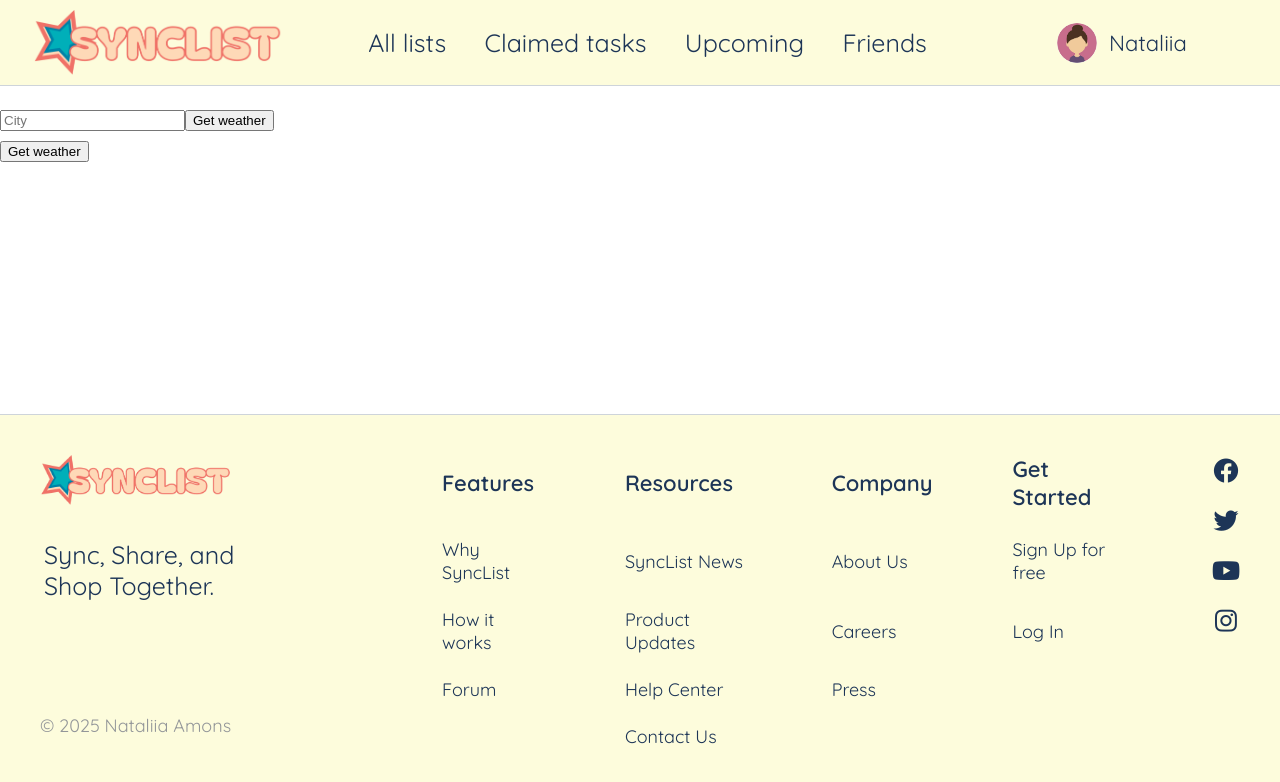
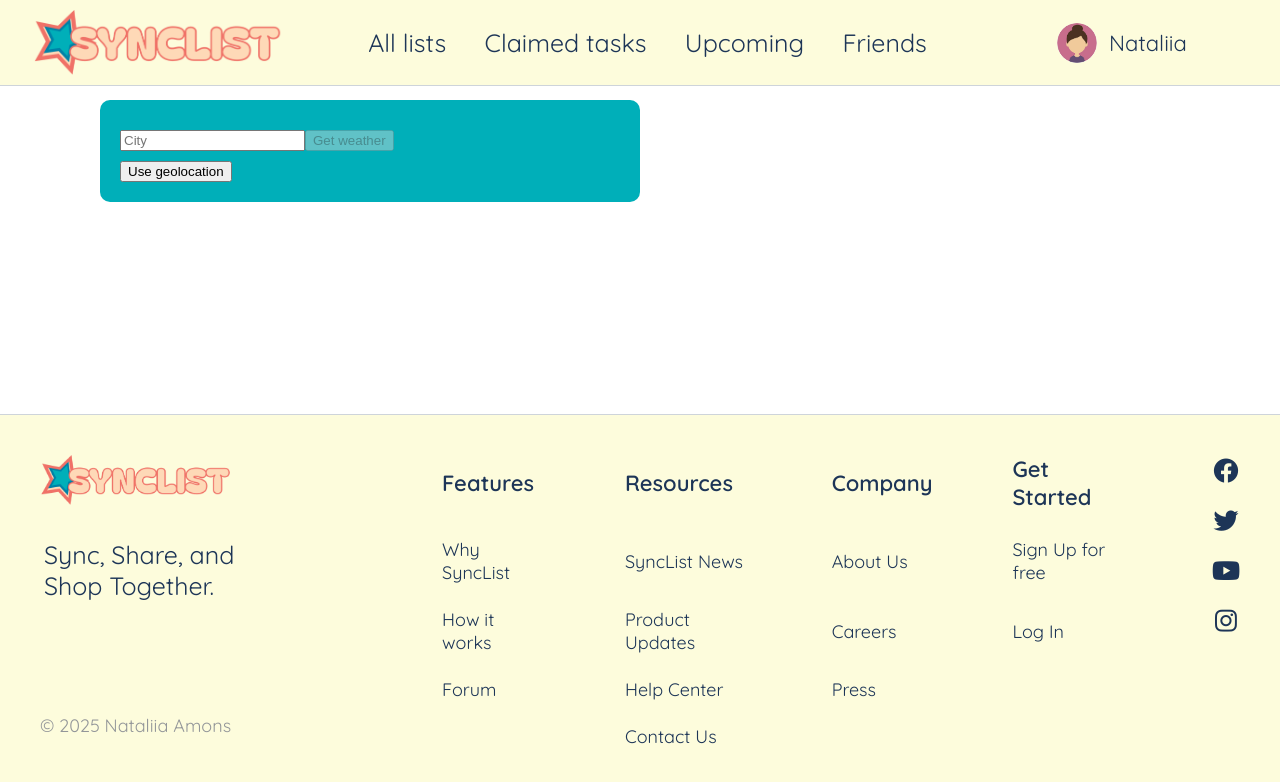
Before and after one commit to NataliiaAmons/SyncList, a React (Create React App) app in the folder sync-list-react/: page / in a window 1280 px wide. Shown: the top 782 px of the page. Built offline with nearby package versions, Linux system fonts and the light colour scheme.

Commit message:
React: Refactoring Weather component return

```diff
--- a/sync-list-react/src/components/Weather.js
+++ b/sync-list-react/src/components/Weather.js
@@ -1,4 +1,4 @@
-import React, { useEffect, useState } from "react";
+import React, { useEffect, useState, useForm } from "react";
 
 export default function Weather() {
   const [openWeather, setWeather] = useState({});
@@ -32,16 +32,9 @@ export default function Weather() {
       .finally(() => setIsLoading(false));
   };
 
-  if (isLoading) {
-    return <p>Loading weather...</p>;
-  }
-
-  if (openWeather.list) {
-    const byDays = divideByDate(openWeather.list);
-    const current = byDays[0].list[0];
-    const currentDate = new Date(current.dt_txt.split(" ")[0]);
   return (
     <div className="widget-container bg-primary text-light">
+      {/*Submit form*/}
       <div>
         <form
           onSubmit={(e) => {
@@ -56,16 +49,38 @@ export default function Weather() {
             value={inputCity}
             onChange={(e) => setInputCity(e.target.value)}
           ></input>
-            <button type="submit" className="weather-button">
+          <button
+            type="submit"
+            className="weather-button"
+            disabled={isLoading || inputCity.trim() === ""}
+          >
             Get weather
           </button>
         </form>
-          <button className="weather-button" onClick={() => fetchWeather(true)}>
-            Get weather
+        <button
+          className="weather-button"
+          onClick={() => fetchWeather(true)}
+          disabled={isLoading}
+        >
+          Use geolocation
         </button>
       </div>
+
+      {/*Loading state*/}
+      {isLoading ? (
+        <p>Loading weather...</p>
+      ) : openWeather.list ? (
+        (() => {
+          //Render API response
+          const byDays = divideByDate(openWeather.list);
+          const current = byDays[0].list[0];
+          const currentDate = new Date(current.dt_txt.split(" ")[0]);
+          return (
+            <div>
               <div className="current-day">
-          <p className="current-temp">{`${Math.round(current.main.temp)}°`}</p>
+                <p className="current-temp">{`${Math.round(
+                  current.main.temp
+                )}°`}</p>
                 <p className="current-descript text-secondary">
                   {current.weather[0].description}
                 </p>
@@ -110,32 +125,10 @@ export default function Weather() {
               </div>
             </div>
           );
-  } else {
-    return (
-      <div>
-        <form
-          onSubmit={(e) => {
-            e.preventDefault();
-            fetchWeather(false);
-          }}
-        >
-          <input
-            className="city-input"
-            type="text"
-            placeholder="City"
-            value={inputCity}
-            onChange={(e) => setInputCity(e.target.value)}
-          ></input>
-          <button type="submit" className="weather-button">
-            Get weather
-          </button>
-        </form>
-        <button className="weather-button" onClick={() => fetchWeather(true)}>
-          Get weather
-        </button>
+        })()
+      ) : null}
     </div>
   );
-  }
 }
 
 function getWeatherLink(location) {
```
Lines whose indentation alone changed are shown as unchanged.
